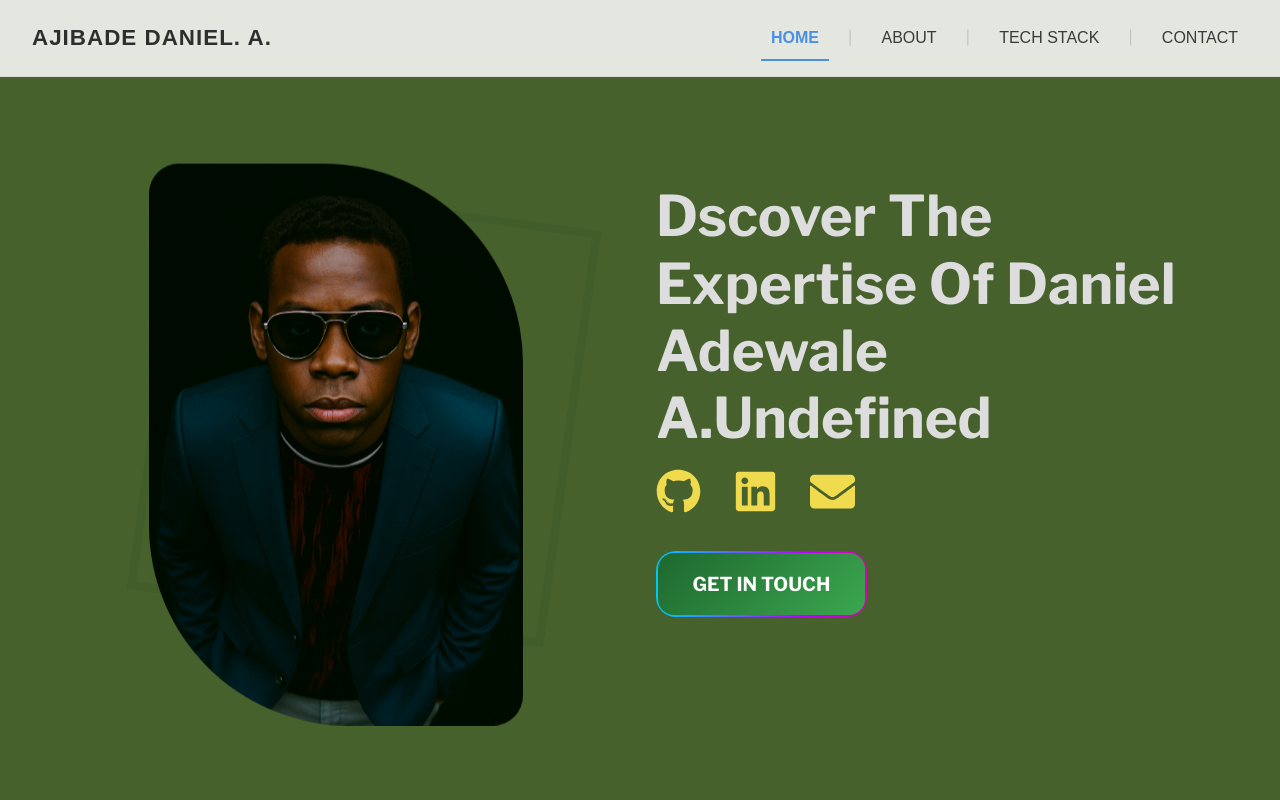
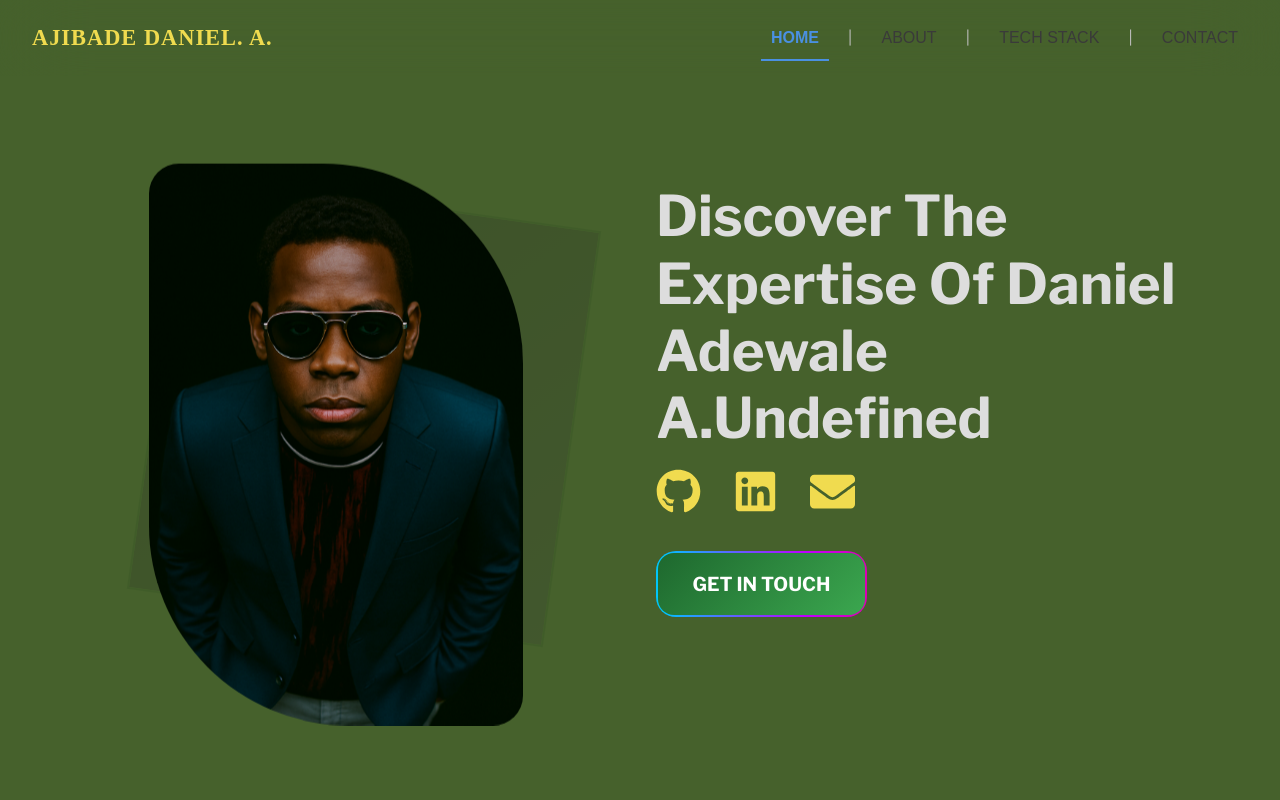
Before and after one commit to ade-wale68/ADEWALE-AJIBADE, a React (Vite) app: page / in a window 1280 px wide. Shown: the top 800 px of the page. Built offline with nearby package versions, Linux system fonts and the light colour scheme.

Commit message:
Add dark/light mode toggle functionality and update styles for improved UI

```diff
--- a/src/components/Header.jsx
+++ b/src/components/Header.jsx
@@ -38,6 +38,9 @@ const Header = () => {
     <header className={`header ${scrolled ? "scrolled" : ""}`}>
       <div className="header-title">
         <h2 className="brand-name">AJIBADE DANIEL. A.</h2>
+       {/* <button id="theme-toggle">Toggle Dark/Light Mode</button> */}
+
+
       </div>
 
       {/* Hamburger Menu */}
--- a/src/components/HeroSection.jsx
+++ b/src/components/HeroSection.jsx
@@ -4,7 +4,7 @@ import "../styles/HeroSection.css";
 import heroImage from "/assets/overhead shot of use.png";
 
 const HeroSection = () => {
-  const fullText = "Discover the expertise of Daniel Adewale A.";
+  const fullText = "Diiscover the expertise of Daniel Adewale A.";
   const [displayedText, setDisplayedText] = useState("");
 
   useEffect(() => {
@@ -31,10 +31,7 @@ const HeroSection = () => {
 
       {/* Hero Text */}
       <div className="hero-content">
-        <p id="typing-text">
-          {displayedText}
-          <span className="highlighted-name"></span>
-        </p>
+        <p id="typing-text">{displayedText}</p> {/* Removed the empty span */}
 
         {/* Social Icons */}
         <div className="social-links1">
--- a/src/index.css
+++ b/src/index.css
@@ -12,12 +12,34 @@
 /* Body & Typography */
 body {
   font-family: 'Libre Franklin', sans-serif;
-  background-color: #46612c; /* Hero green background */
+  background-color: #e02c59; /* Hero green background */
   color: #fff;
   scroll-behavior: smooth; /* smooth scroll for anchor links */
   line-height: 1.6;
   min-height: 100vh;
 }
+/* Light mode (default) */
+body {
+  background-color: #ffffff;
+  color: #000000;
+  transition: background-color 0.3s, color 0.3s;
+}
+
+/* Dark mode */
+body.dark-mode {
+  background-color: #121212;
+  color: #f0f0f0;
+}
+
+/* Optional: style the button */
+#theme-toggle {
+  position: fixed;
+  top: 20px;
+  right: 20px;
+  padding: 10px 15px;
+  cursor: pointer;
+}
+
 
 /* Links */
 a {
--- a/src/styles/Header.css
+++ b/src/styles/Header.css
@@ -7,17 +7,17 @@
   display: flex;
   justify-content: space-between;
   align-items: center;
-  background: rgba(255, 255, 255, 0.85);
-  backdrop-filter: blur(10px);
+  background: #1a1a1a(255, 55, 255, 0.89);
+  backdrop-filter: blur(40px);
   position: fixed;
   top: 0;
   left: 0;
   z-index: 1000;
-  border-bottom: 1px solid rgba(0, 0, 0, 0.05);
+  /* border-bottom: 1px solid rgba(0, 0, 0, 0.1); */
 }
 
 .hero-section.scrolled {
-  /* background-color: rgba(70, 97, 44, 0.0); fully transparent */
+  background-color: rgba(70, 97, 44, 0.0); /* fully transparent */
   box-shadow: 0 2px 10px rgba(0,0,0,0.15); /* subtle shadow */
 }
 
@@ -26,8 +26,8 @@
   font-size: 1.4rem;
   font-weight: 700;
   letter-spacing: 1px;
-  color: #2E2E2E;
-  font-family: "Poppins", sans-serif;
+  color: #f0db4f;
+  font-family: "cooper std";
 }
 
 /* ---------------------------------
--- a/src/styles/HeroSection.css
+++ b/src/styles/HeroSection.css
@@ -152,7 +152,8 @@
   left: 12%;
   width: 420px;
   height: 420px;
-  border: 8px solid #2d4d21;
+  background:  linear-gradient(135deg, #1a1a1a, #333);
+  border: 2px solid #2d4d21;
   opacity: 0.2;
   transform: rotate(8deg);
   z-index: 0;
```
Also changed, not shown: script.js (+14 -0 lines).
